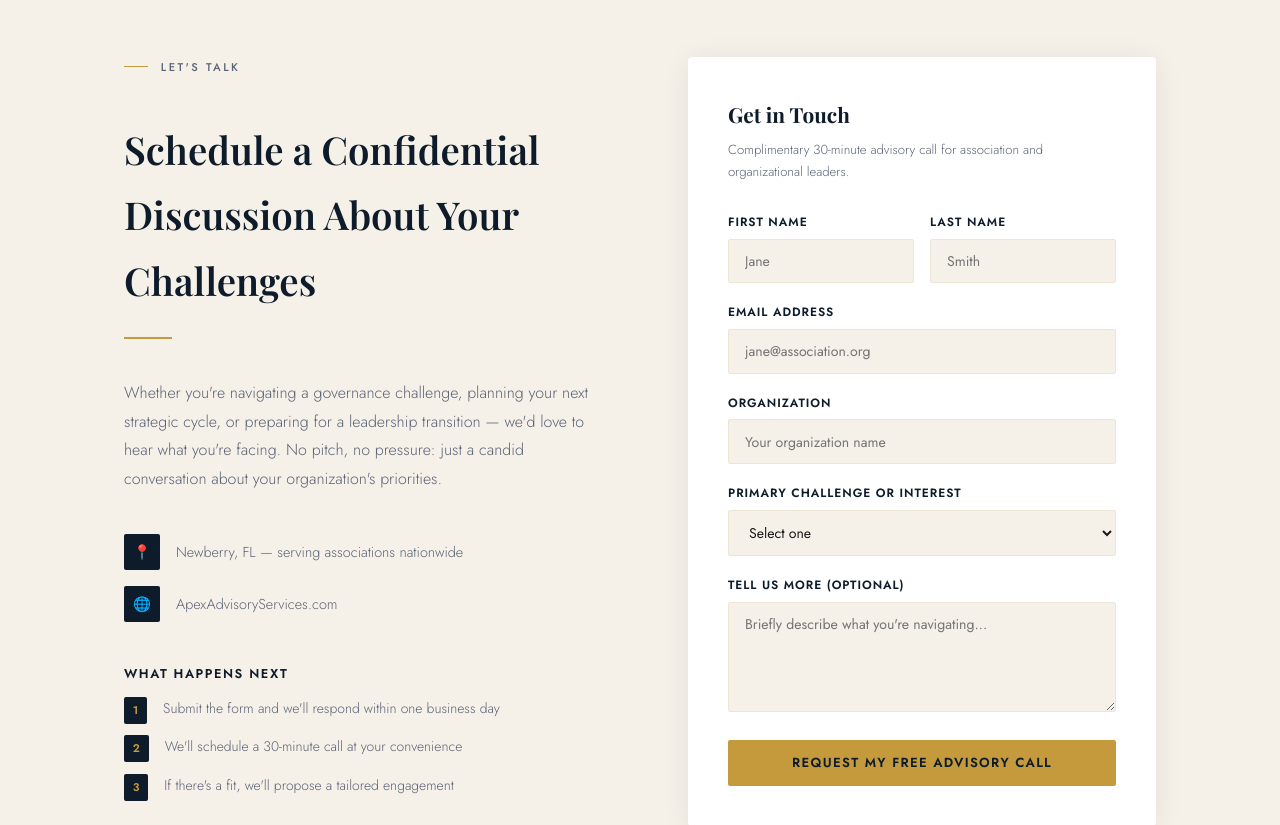
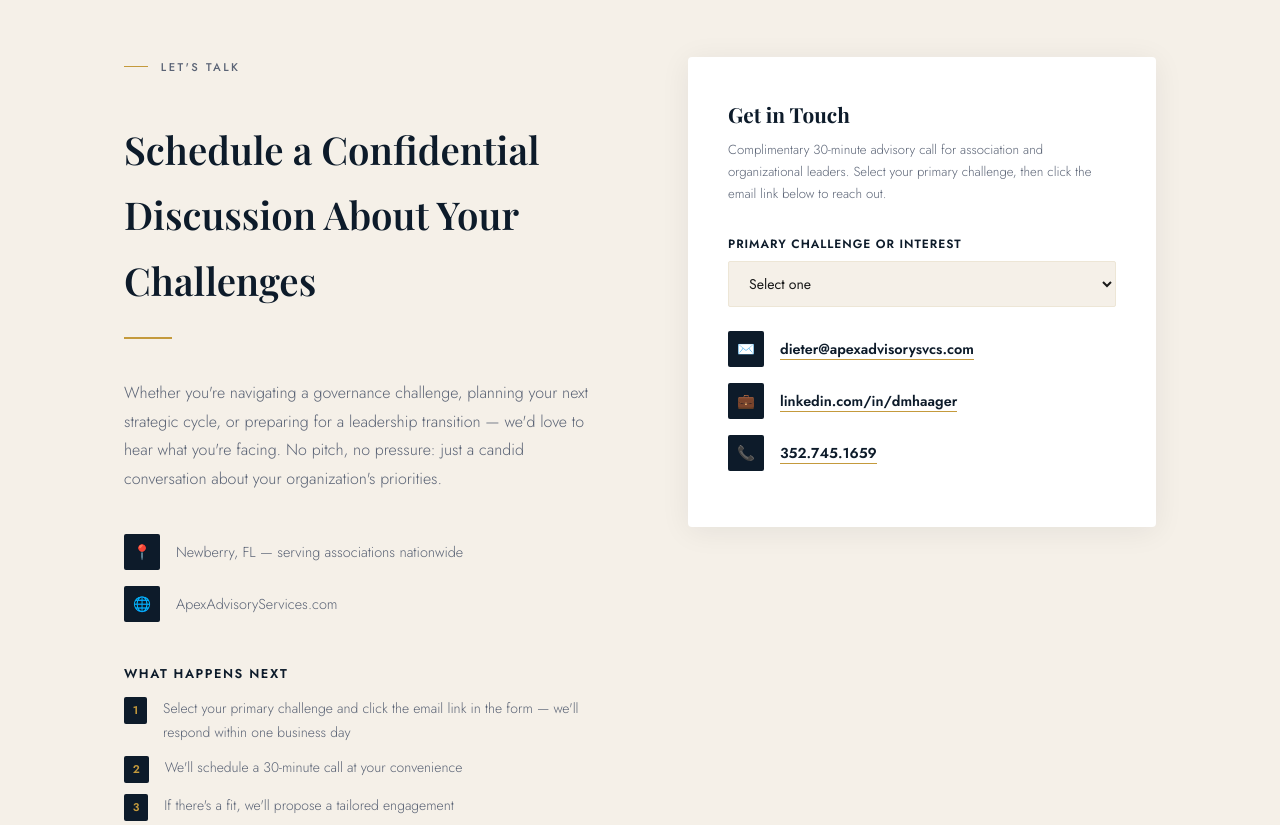
Before and after one commit to mhaager/apex.github.io, a plain HTML site: page index.html in a window 1280 px wide. Shown: the part 5700-6525 px from the top of the page. Drawn offline with nearby package versions, Linux system fonts and the light colour scheme.

Commit message:
updates before section

```diff
--- a/index.html
+++ b/index.html
@@ -631,6 +631,16 @@
     flex-shrink: 0;
   }
 
+  .contact-detail a {
+    color: var(--navy);
+    font-weight: 600;
+    text-decoration: none;
+    border-bottom: 1px solid var(--gold);
+    transition: color 0.2s;
+  }
+
+  .contact-detail a:hover { color: var(--gold); }
+
   .contact-form {
     background: var(--white);
     padding: 2.5rem;
@@ -1106,7 +1116,7 @@
           <div style="display:flex;flex-direction:column;gap:0.7rem;">
             <div style="display:flex;gap:1rem;align-items:flex-start;font-size:0.87rem;color:var(--muted);">
               <span style="background:var(--navy);color:var(--gold);font-size:0.7rem;font-weight:700;padding:0.25rem 0.55rem;border-radius:2px;flex-shrink:0;">1</span>
-              Submit the form and we'll respond within one business day
+              Select your primary challenge and click the email link in the form — we'll respond within one business day
             </div>
             <div style="display:flex;gap:1rem;align-items:flex-start;font-size:0.87rem;color:var(--muted);">
               <span style="background:var(--navy);color:var(--gold);font-size:0.7rem;font-weight:700;padding:0.25rem 0.55rem;border-radius:2px;flex-shrink:0;">2</span>
@@ -1121,28 +1131,10 @@
       </div>
       <div class="contact-form fade-up">
         <h3>Get in Touch</h3>
-        <p class="form-note">Complimentary 30-minute advisory call for association and organizational leaders.</p>
-        <div class="form-row">
-          <div class="form-group">
-            <label>First Name</label>
-            <input type="text" placeholder="Jane" />
-          </div>
-          <div class="form-group">
-            <label>Last Name</label>
-            <input type="text" placeholder="Smith" />
-          </div>
-        </div>
-        <div class="form-group">
-          <label>Email Address</label>
-          <input type="email" placeholder="jane@association.org" />
-        </div>
-        <div class="form-group">
-          <label>Organization</label>
-          <input type="text" placeholder="Your organization name" />
-        </div>
+        <p class="form-note">Complimentary 30-minute advisory call for association and organizational leaders. Select your primary challenge, then click the email link below to reach out.</p>
         <div class="form-group">
           <label>Primary Challenge or Interest</label>
-          <select>
+          <select id="primaryChallenge">
             <option value="" disabled selected>Select one</option>
             <option>Strategic Planning</option>
             <option>Board Governance</option>
@@ -1153,11 +1145,20 @@
             <option>Other</option>
           </select>
         </div>
-        <div class="form-group">
-          <label>Tell Us More (Optional)</label>
-          <textarea placeholder="Briefly describe what you're navigating..."></textarea>
+        <div style="margin-top:1.5rem;">
+          <div class="contact-detail">
+            <div class="contact-detail-icon">✉️</div>
+            <span><a id="emailLink" href="mailto:dieter@apexadvisorysvcs.com">dieter@apexadvisorysvcs.com</a></span>
+          </div>
+          <div class="contact-detail">
+            <div class="contact-detail-icon">💼</div>
+            <span><a href="https://www.linkedin.com/in/dmhaager/" target="_blank" rel="noopener">linkedin.com/in/dmhaager</a></span>
+          </div>
+          <div class="contact-detail">
+            <div class="contact-detail-icon">📞</div>
+            <span><a href="tel:+13527451659">352.745.1659</a></span>
+          </div>
         </div>
-        <button class="btn-primary" style="width:100%;text-align:center;border-radius:2px;" onclick="alert('Thank you! We\'ll be in touch within one business day.')">Request My Free Advisory Call</button>
       </div>
     </div>
   </div>
@@ -1202,6 +1203,18 @@
       el.style.transitionDelay = `${i * 0.09}s`;
     });
   });
+
+  // Build the mailto subject/body from the contact form fields
+  const emailLink = document.getElementById('emailLink');
+  const challengeSelect = document.getElementById('primaryChallenge');
+  if (emailLink && challengeSelect) {
+    emailLink.addEventListener('click', () => {
+      const challenge = challengeSelect.value || 'General Inquiry';
+      const subject = `Advisory Inquiry: ${challenge}`;
+      const body = `I'd like to schedule a confidential discussion about my organization's challenges.\n\nPrimary challenge or interest: ${challenge}`;
+      emailLink.href = `mailto:dieter@apexadvisorysvcs.com?subject=${encodeURIComponent(subject)}&body=${encodeURIComponent(body)}`;
+    });
+  }
 </script>
 </body>
 </html>
```
